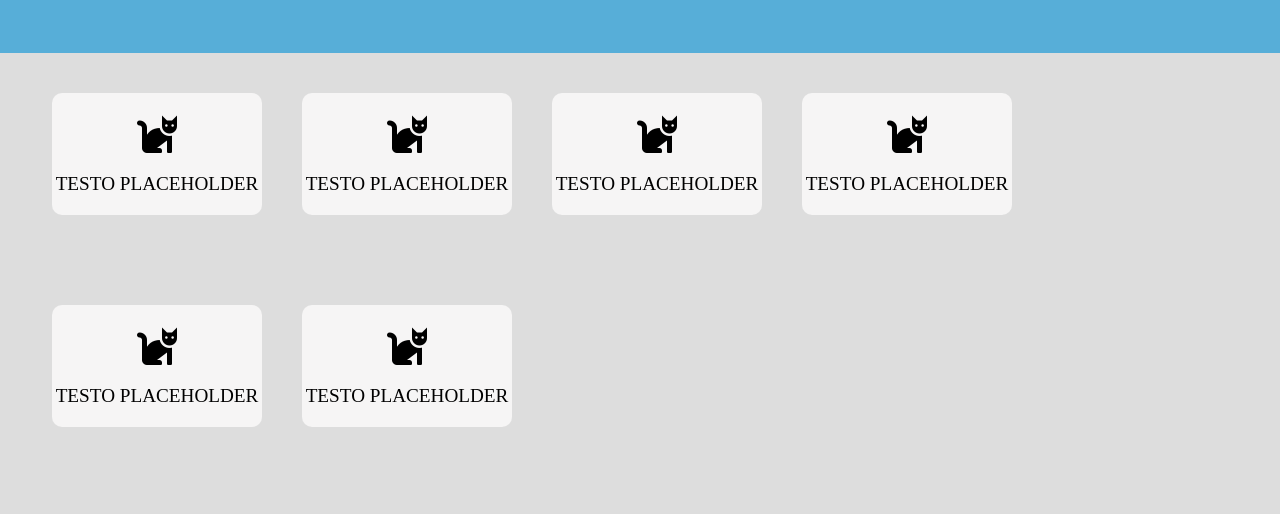
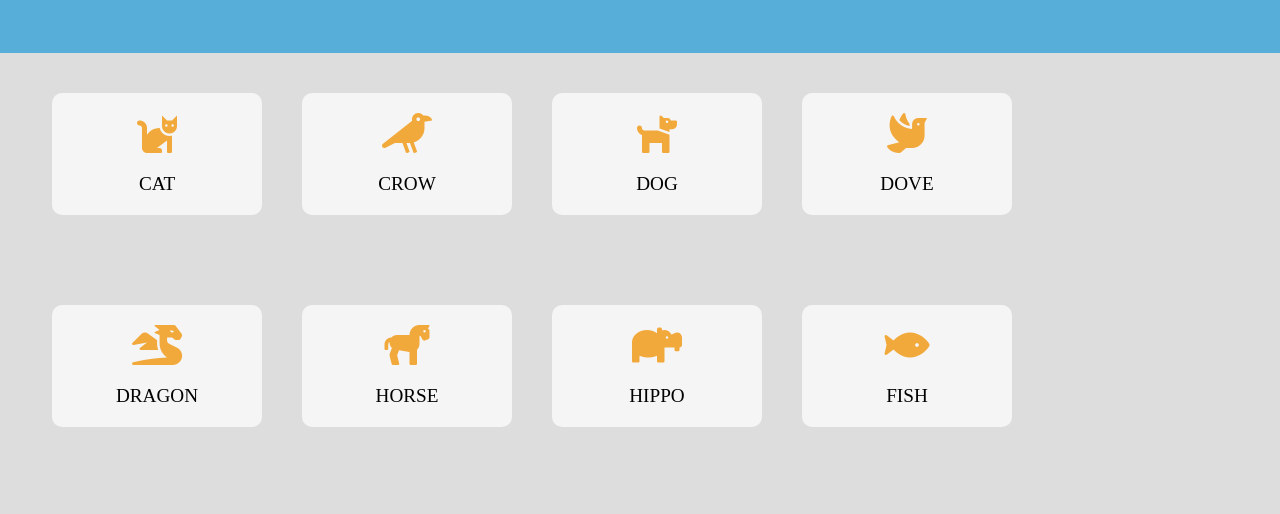
Before and after one commit to iormat/js-es6-icons, a plain HTML site: page index.html in a window 1280 px wide. Shown: the part 77-591 px from the top of the page. Drawn offline with Linux system fonts and the light colour scheme.

Commit message:
display cards based on array objects

```diff
--- a/css/syle.css
+++ b/css/syle.css
@@ -66,3 +66,15 @@ header {
 .card p {
     margin-top: 20px;
 }
+
+.fas.orange {
+    color: #F2A93B;
+}
+
+.fas.green {
+    color: #12d612;
+}
+
+.fas.blue {
+    color: #1515cf;
+}
--- a/index.html
+++ b/index.html
@@ -19,42 +19,14 @@
     </header>
     <main>
         <div class="container">
-            <div class="card-container">
+
+            <!-- <div class="card-container">
                 <div class="card">
                     <i class="fas fa-cat"></i>
                     <p> testo placeholder </p>
                 </div>
-            </div>
-            <div class="card-container">
-                <div class="card">
-                    <i class="fas fa-cat"></i>
-                    <p> testo placeholder </p>
-                </div>
-            </div>
-            <div class="card-container">
-                <div class="card">
-                    <i class="fas fa-cat"></i>
-                    <p> testo placeholder </p>
-                </div>
-            </div>
-            <div class="card-container">
-                <div class="card">
-                    <i class="fas fa-cat"></i>
-                    <p> testo placeholder </p>
-                </div>
-            </div>
-            <div class="card-container">
-                <div class="card">
-                    <i class="fas fa-cat"></i>
-                    <p> testo placeholder </p>
-                </div>
-            </div>
-            <div class="card-container">
-                <div class="card">
-                    <i class="fas fa-cat"></i>
-                    <p> testo placeholder </p>
-                </div>
-            </div>
+            </div> -->
+
         </div>
     </main>
 
--- a/js/data.js
+++ b/js/data.js
@@ -1,4 +1,4 @@
-[
+const iconsArr = [
 	{
 		name: 'cat',
 		prefix: 'fa-',
--- a/js/script.js
+++ b/js/script.js
@@ -0,0 +1,21 @@
+/*
+Milestone 1
+Partendo dalla struttura dati fornita, visualizzare in pagina un box per ogni icona,
+in cui è presente il nome dell’icona e l’icona stessa.
+Milestone 2
+Ciascuna icona ha una proprietà “color”: utilizzare questa proprietà per visualizzare le icone del colore corrispondente.
+*/
+
+const getMainCont = document.querySelector(".container");
+console.log(getMainCont);
+
+iconsArr.forEach((element) => {
+// print inner html
+getMainCont.innerHTML += `
+    <div class="card-container">
+        <div class="card">
+            <i class="${element.family} ${element.prefix}${element.name} ${element.type} ${element.color}"></i>
+            <p>${element.name}</p>
+        </div>
+    </div>`;
+})
```
